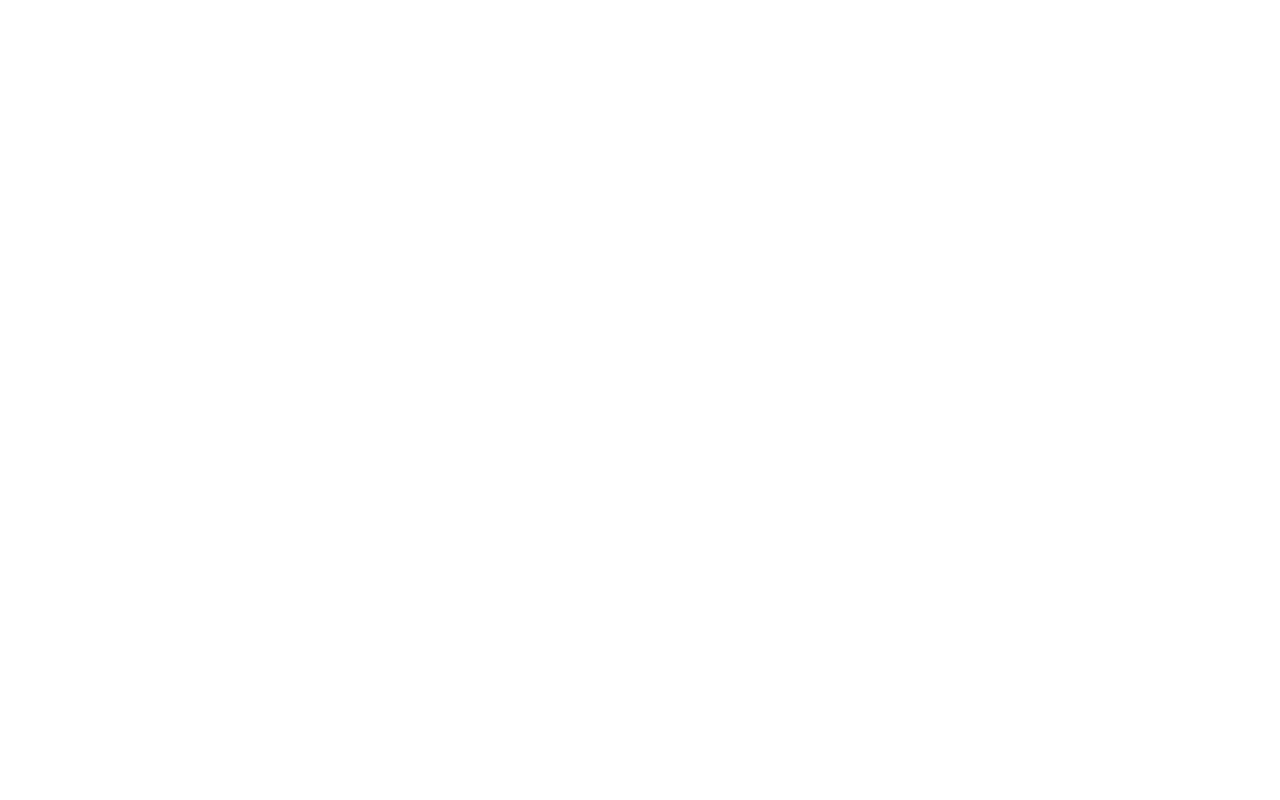
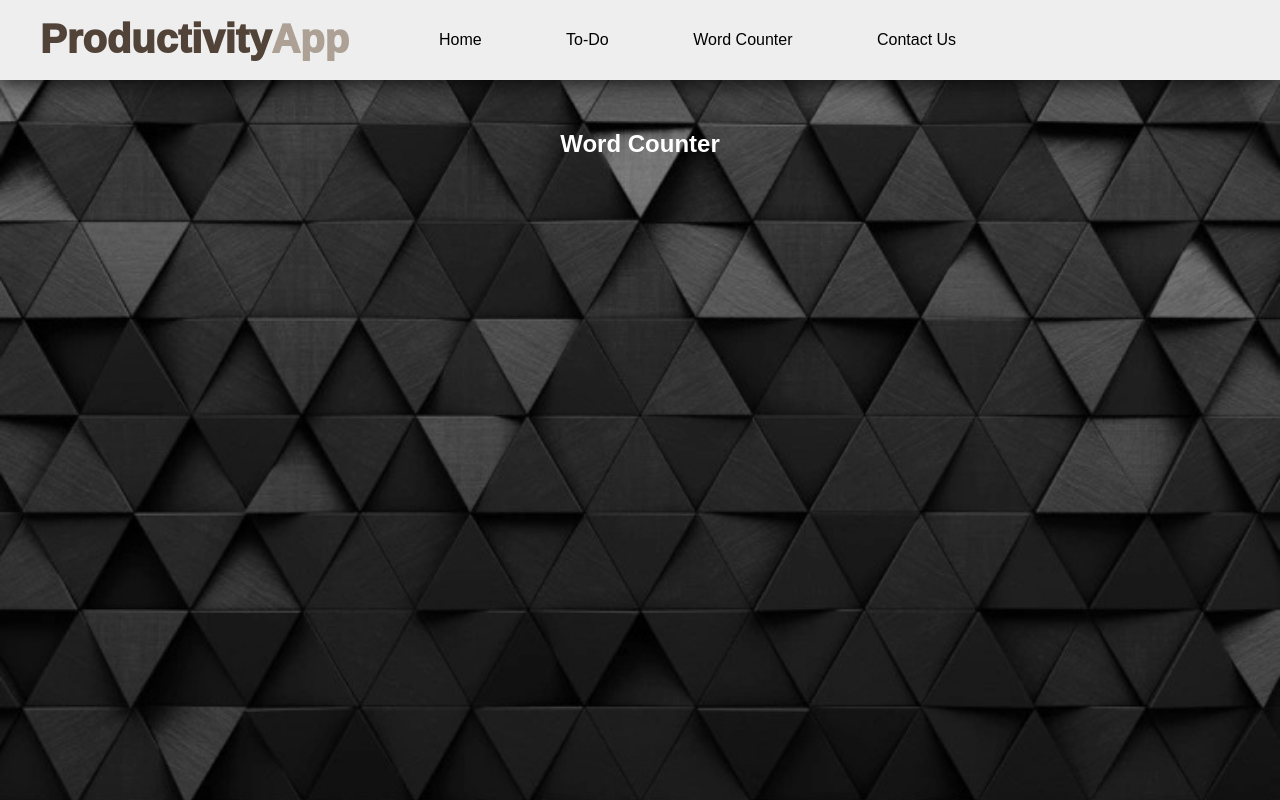
Before and after one commit to harsh-zadafiya/JS-Project, a plain HTML site: page Word Counter/wordCounter.html in a window 1280 px wide. Drawn offline with Linux system fonts and the light colour scheme.

Commit message:
remove console and add comment

```diff
--- a/ContactUs/contactUs.html
+++ b/ContactUs/contactUs.html
@@ -0,0 +1,24 @@
+<!DOCTYPE html>
+<html lang="en">
+  <head>
+    <meta charset="UTF-8" />
+    <title>Productivity App - To-Do List</title>
+    <link rel="stylesheet" href="../CSS/to-do.css" />
+  </head>
+  <body>
+    <header>
+      <h1 class="logo">Productivity<font>App</font></h1>
+      <nav>
+        <ul>
+          <li><a href="../Home/index.html">Home</a></li>
+          <li><a href="../To-Do/to-do.html">To-Do</a></li>
+          <li><a href="../Word Counter/wordCounter.html">Word Counter</a></li>
+          <li><a href="../ContactUs/contactUs.html">Contact Us</a></li>
+        </ul>
+      </nav>
+    </header>
+    <main>
+      <h2>Contact Us</h2>
+    </main>
+  </body>
+</html>
--- a/To-Do/to-do.js
+++ b/To-Do/to-do.js
@@ -107,7 +107,6 @@ document.addEventListener("DOMContentLoaded", () => {
   // set initial clock display and then set interval timer to display
   // new time every second. Don't store timer object because it
   // won't be needed - clock will just run.
-  console.log("called");
   getTaskFromLS();
   window.localStorage.removeItem("tasks");
 });
--- a/Word Counter/wordCounter.html
+++ b/Word Counter/wordCounter.html
@@ -0,0 +1,25 @@
+<!DOCTYPE html>
+<html lang="en">
+  <head>
+    <meta charset="UTF-8" />
+    <title>Productivity App - To-Do List</title>
+    <link rel="stylesheet" href="../CSS/to-do.css" />
+  </head>
+  <body>
+    <header>
+      <h1 class="logo">Productivity<font>App</font></h1>
+      <nav>
+        <ul>
+          <li><a href="../Home/index.html">Home</a></li>
+          <li><a href="../To-Do/to-do.html">To-Do</a></li>
+          <li><a href="../Word Counter/wordCounter.html">Word Counter</a></li>
+          <li><a href="../ContactUs/contactUs.html">Contact Us</a></li>
+        </ul>
+      </nav>
+    </header>
+    <main>
+      <h2>Word Counter</h2>
+    </main>
+    <script src="../Word Counter/wordCounter.js"></script>
+  </body>
+</html>
```
Also changed, not shown: Home/index.html (+2 -1 lines), To-Do/to-do.html (+1 -0 lines).
